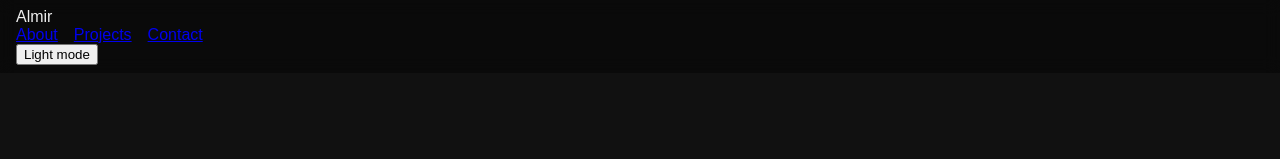
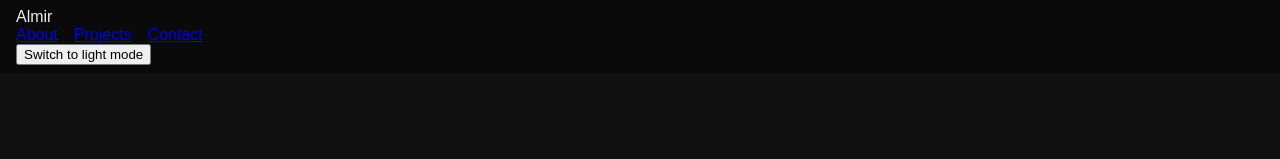
Before and after one commit to GolangDeveloperAlmir/site, a Next.js app: page / in a window 1280 px wide. Shown: the top 159 px of the page. Built offline with nearby package versions, Linux system fonts and the light colour scheme.

Commit message:
feat: add theme switcher and glass styles

```diff
--- a/src/components/Layout.tsx
+++ b/src/components/Layout.tsx
@@ -5,16 +5,33 @@ interface Props {
   children: ReactNode;
 }
 
+type Theme = 'dark' | 'light' | 'sepia';
+
 const Layout = ({ children }: Props) => {
-  const [theme, setTheme] = useState<'light' | 'dark'>('dark');
+  const [theme, setTheme] = useState<Theme>('dark');
 
+  // load initial theme from storage
+  useEffect(() => {
+    const stored = localStorage.getItem('theme') as Theme | null;
+    if (stored) {
+      setTheme(stored);
+    }
+  }, []);
+
+  // apply theme and persist changes
   useEffect(() => {
     document.documentElement.dataset.theme = theme;
+    localStorage.setItem('theme', theme);
   }, [theme]);
+
+  const nextTheme = (t: Theme): Theme =>
+    t === 'dark' ? 'light' : t === 'light' ? 'sepia' : 'dark';
+
+  const upcoming = nextTheme(theme);
 
   return (
     <>
-      <header className="header">
+      <header className="header glass">
         <nav className="nav">
           <span className="logo">Almir</span>
           <ul className="links">
@@ -24,9 +41,9 @@ const Layout = ({ children }: Props) => {
           </ul>
           <button
             className="theme-toggle"
-            onClick={() => setTheme(theme === 'dark' ? 'light' : 'dark')}
+            onClick={() => setTheme(upcoming)}
           >
-            {theme === 'dark' ? 'Light' : 'Dark'} mode
+            Switch to {upcoming} mode
           </button>
         </nav>
       </header>
--- a/src/styles/globals.css
+++ b/src/styles/globals.css
@@ -8,6 +8,11 @@ html[data-theme='light'] {
   color: #111;
 }
 
+html[data-theme='sepia'] {
+  background: #f4ecd8;
+  color: #5b4636;
+}
+
 body {
   margin: 0;
   font-family: sans-serif;
@@ -16,12 +21,20 @@ body {
 .header {
   position: sticky;
   top: 0;
-  backdrop-filter: blur(8px);
-  background: rgba(0,0,0,0.4);
   padding: 0.5rem 1rem;
   display: flex;
   justify-content: space-between;
   align-items: center;
+}
+
+.glass {
+  backdrop-filter: blur(8px);
+  background: rgba(0, 0, 0, 0.4);
+}
+
+html[data-theme='light'] .glass,
+html[data-theme='sepia'] .glass {
+  background: rgba(255, 255, 255, 0.4);
 }
 
 .nav .links {
```
Also changed, not shown: 1 other file (tests, documents, lock files or other folders).
